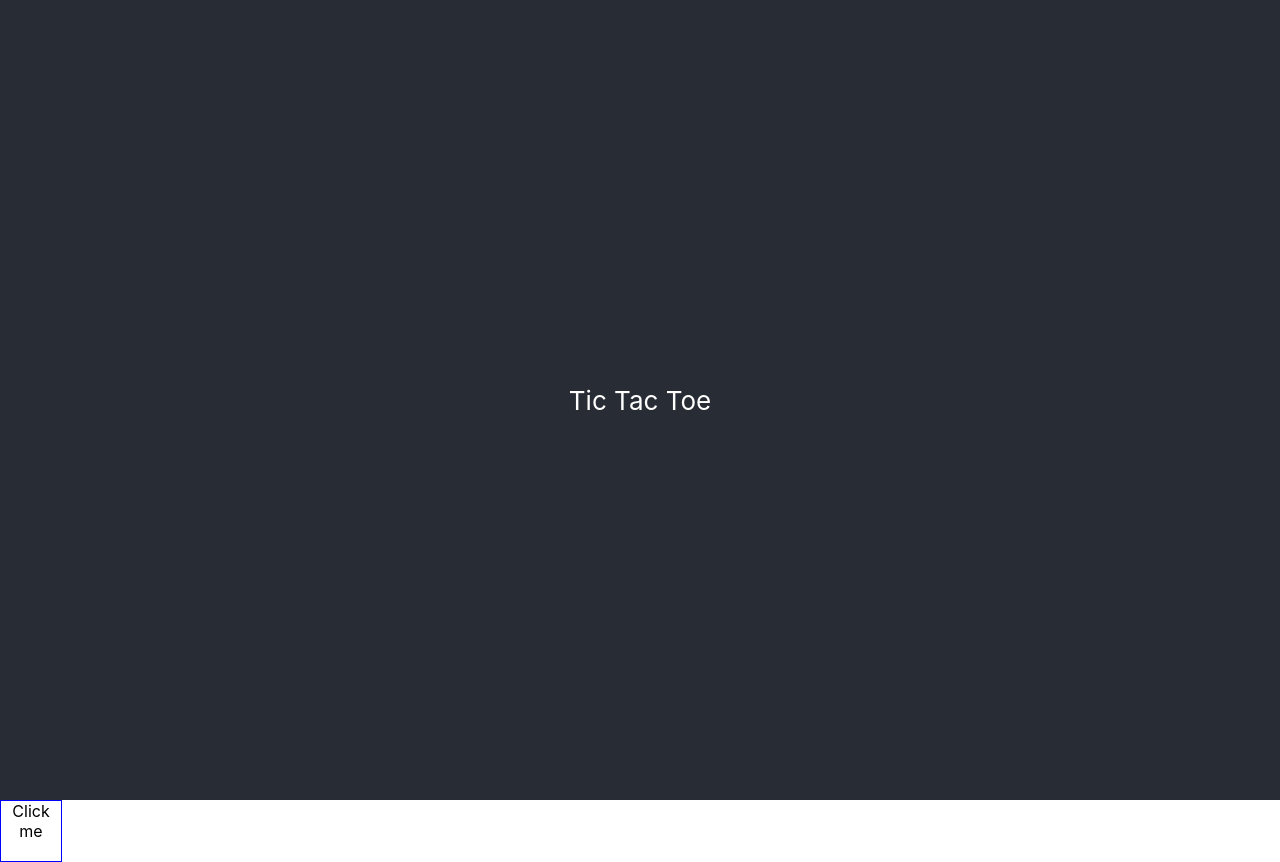
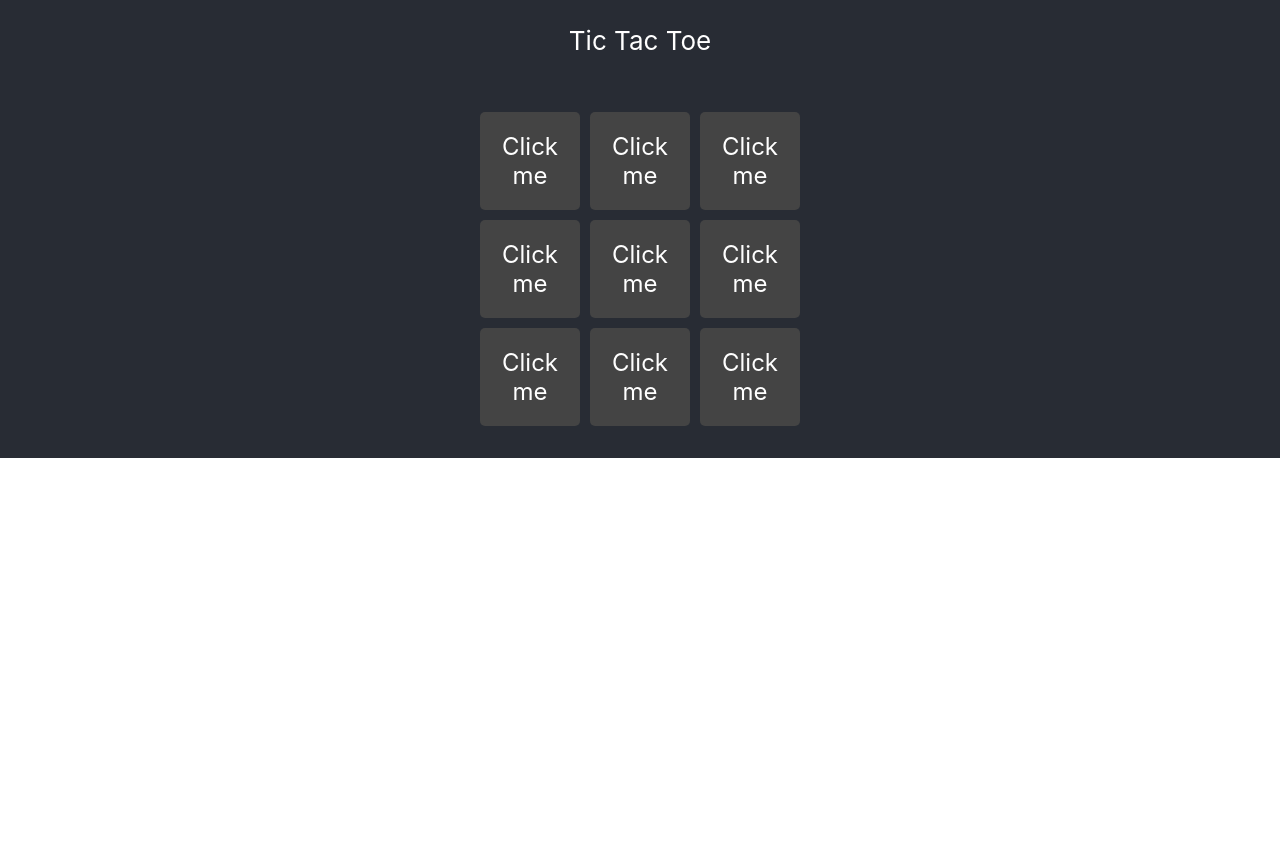
Before and after one commit to 0oooo/pairing, a React (Create React App) app in the folder my-first-game/: page / in a window 1280 px wide. After the commit the page ends 800 px from the top, so only its background shows below. Built offline with nearby package versions, Linux system fonts and the light colour scheme.

Commit message:
Game board

```diff
--- a/my-first-game/src/App.css
+++ b/my-first-game/src/App.css
@@ -1,21 +1,10 @@
 .App {
   text-align: center;
-}
-
-.App-logo {
-  height: 40vmin;
-  pointer-events: none;
-}
-
-@media (prefers-reduced-motion: no-preference) {
-  .App-logo {
-    animation: App-logo-spin infinite 20s linear;
-  }
+  background-color: #282c34;
 }
 
 .App-header {
-  background-color: #282c34;
-  min-height: 100vh;
+  min-height: 10vh;
   display: flex;
   flex-direction: column;
   align-items: center;
@@ -23,16 +12,3 @@
   font-size: calc(10px + 2vmin);
   color: white;
 }
-
-.App-link {
-  color: #61dafb;
-}
-
-@keyframes App-logo-spin {
-  from {
-    transform: rotate(0deg);
-  }
-  to {
-    transform: rotate(360deg);
-  }
-}
--- a/my-first-game/src/App.js
+++ b/my-first-game/src/App.js
@@ -1,11 +1,11 @@
 import './App.css';
-import Tile from './components/Tile';
+import Board from './components/Board';
 
 function App() {
   return (
     <div className="App">
       <header className="App-header">Tic Tac Toe</header>
-      <Tile mark="X"></Tile>
+      <Board></Board>
     </div>
   );
 }
--- /dev/null
+++ b/my-first-game/src/components/Board.css
@@ -0,0 +1,14 @@
+.Board {
+    display: grid;
+    grid-template-columns: 100px 100px 100px;
+    grid-gap: 10px;
+    color: #444;
+}
+
+.Container {
+    padding: 2rem;
+    display: flex;
+    flex-direction: column;
+    align-items: center;
+    justify-content: center;
+}
--- /dev/null
+++ b/my-first-game/src/components/Board.js
@@ -0,0 +1,29 @@
+import React, {
+    // useState
+} from 'react';
+import './Board.css';
+import Tile from './Tile.js';
+
+const Board = (props) => {
+
+
+    const tiles = [
+        [null, null, null],
+        [null, null, null],
+        [null, null, null],
+    ];
+
+    return (
+        <div className="Container">
+            <div className="Board">
+                {tiles.map(
+                    row => row.map(
+                        tile => (<Tile />)
+                    )
+                )}
+            </div>
+        </div>
+    );
+}
+
+export default Board;
--- a/my-first-game/src/components/Tile.css
+++ b/my-first-game/src/components/Tile.css
@@ -1,5 +1,8 @@
 .Tile {
-    border: 1px solid blue;
-    width: 60px;
-    height: 60px;
+    background-color: #444;
+    color: #fff;
+    border-radius: 5px;
+    padding: 20px;
+    font-size: 150%;
+    cursor: pointer;
 }
```
